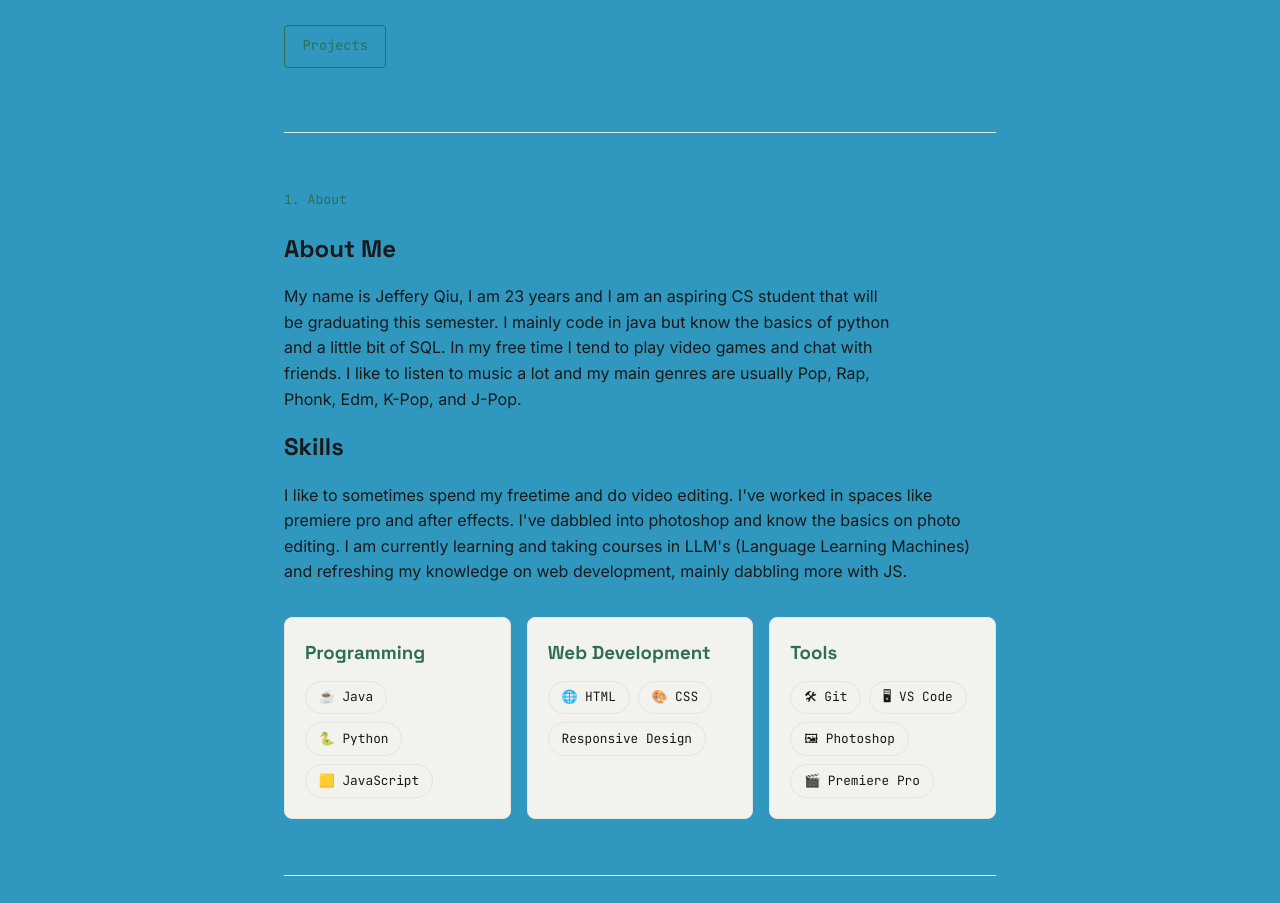
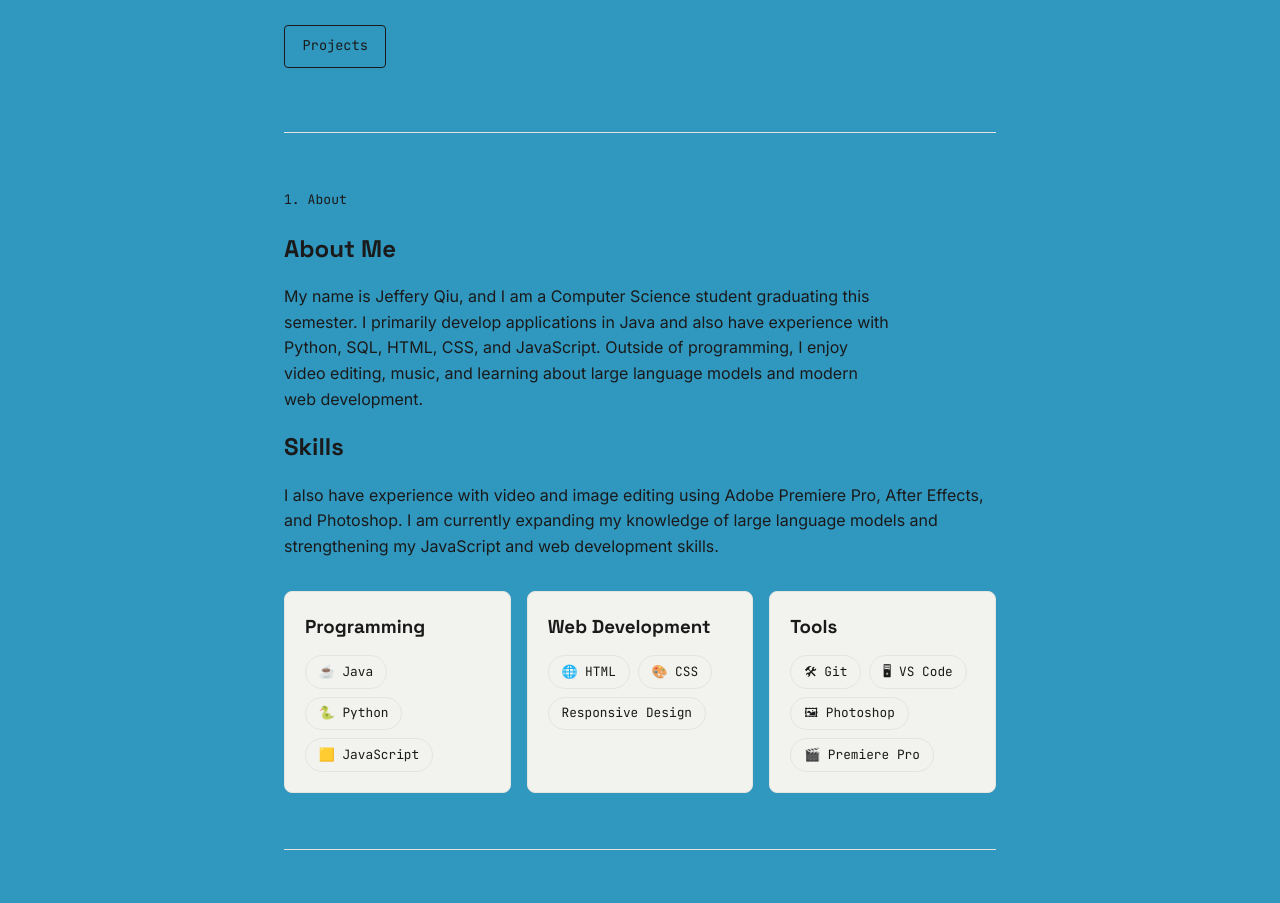
Before and after one commit to YofyMan/portfolio-website, a plain HTML site: page index.html in a window 1280 px wide. Shown: the part 288-1191 px from the top of the page. Drawn offline with Linux system fonts and the light colour scheme.

Commit message:
Final Portfolio Update

```diff
--- a/index.html
+++ b/index.html
@@ -54,18 +54,17 @@
 
       <!-- Short introduction describing my background and interests. -->
       <p class="body-text">
-        My name is Jeffery Qiu, I am 23 years and I am an aspiring CS student that will be graduating this semester.
-        I mainly code in java but know the basics of python and a little bit of SQL. In my free time I tend to play
-        video games and chat with friends. I like to listen to music a lot and my main genres are usually Pop, Rap, Phonk,
-        Edm, K-Pop, and J-Pop.
+        My name is Jeffery Qiu, and I am a Computer Science student graduating this semester.
+        I primarily develop applications in Java and also have experience with Python, SQL, HTML, CSS, and JavaScript. Outside of programming,
+        I enjoy video editing, music, and learning about large language models and modern web development.
       </p>
 
       <h2>Skills</h2>
 
       <!-- Additional description of creative tools and current learning goals. -->
       <p>
-        I like to sometimes spend my freetime and do video editing. I've worked in spaces like premiere pro and after effects. I've dabbled into photoshop and know the basics on photo editing.
-        I am currently learning and taking courses in LLM's (Language Learning Machines) and refreshing my knowledge on web development, mainly dabbling more with JS.
+        I also have experience with video and image editing using Adobe Premiere Pro, After Effects, and Photoshop.
+        I am currently expanding my knowledge of large language models and strengthening my JavaScript and web development skills.
       </p>
 
     <!-- Responsive grid container that holds all skill cards -->
@@ -138,11 +137,11 @@
 
       <!-- Third project involving a heart disease monitor -->
       <div class="project">
-        <h3>Heart Disease Monitor
+        <h3>Heart Disease Risk Predictor
             <img src="heart.png" alt="HTML" width="15" height="15" style="cursor: default;">
         </h3>
         <p>Developed a Java-based Heart Disease Risk Predictor that uses machine learning to estimate a user's risk of heart disease from health-related information.
-            The application provides an intuitive interface and delivers a personalized risk assessment to promote early detection and preventive healthcare..</p>
+            The application provides an intuitive interface and delivers a personalized risk assessment to promote early detection and preventive healthcare.</p>
         <a href="https://github.com/YofyMan/src" target="_blank">View Project →</a>
       </div>
     </section>
--- a/script.js
+++ b/script.js
@@ -36,6 +36,7 @@ form.addEventListener("submit", function(event){
     output.style.color = "green";
 
     form.reset();
+    charCount.textContent = "0 / 300 characters";
 
 });
 
--- a/style.css
+++ b/style.css
@@ -3,7 +3,7 @@
     --bg: hwb(197 19% 25%);
     --text: #1a1a1a;
     --muted: #1a1a1a;
-    --accent: #2f6f4f;
+    --accent: #1a1a1a;
     --border: #e4e4e0;
     --card: #f2f2ee;
   }
@@ -268,7 +268,7 @@
 
     --border:#3b3b3b;
 
-    --accent:#58a6ff;
+    --accent:#f5f5f5;
     }
 
     /* Styles the light and dark mode toggle button. */
```
Also changed, not shown: 1 other file.
